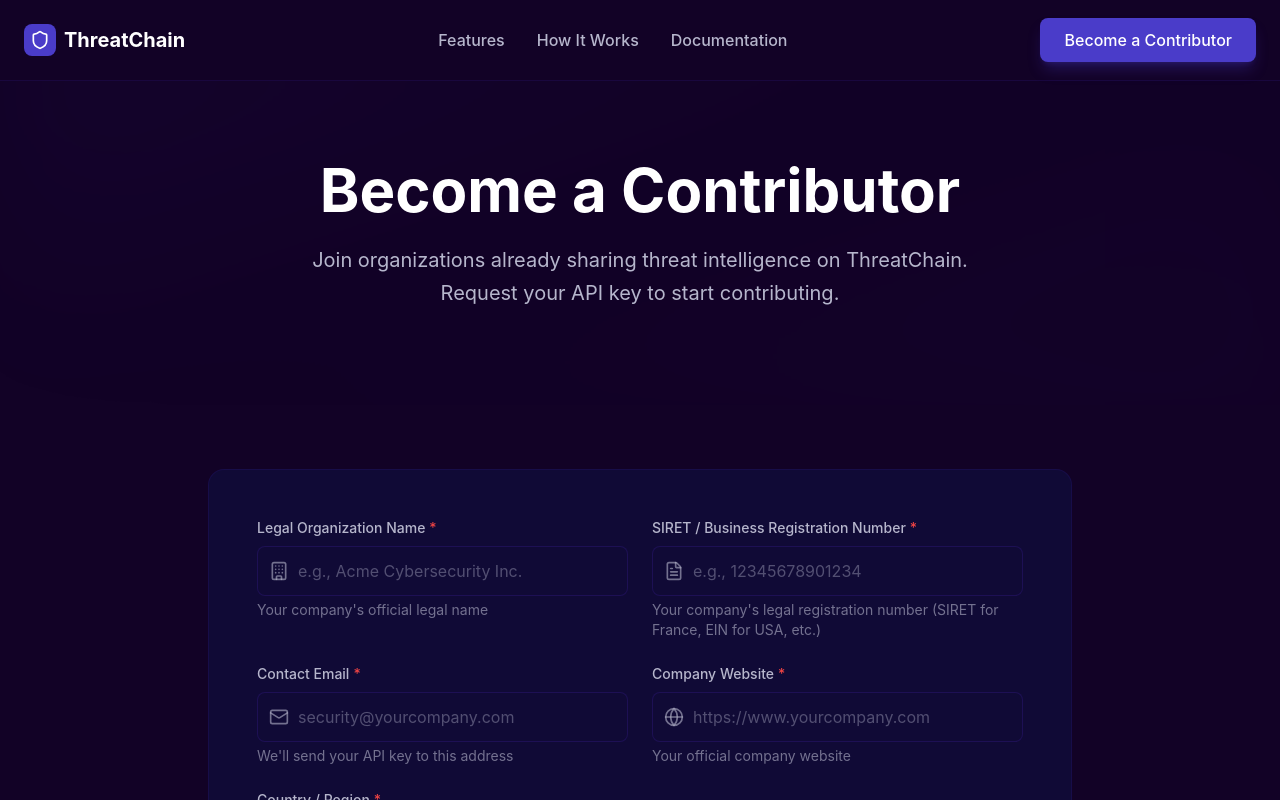
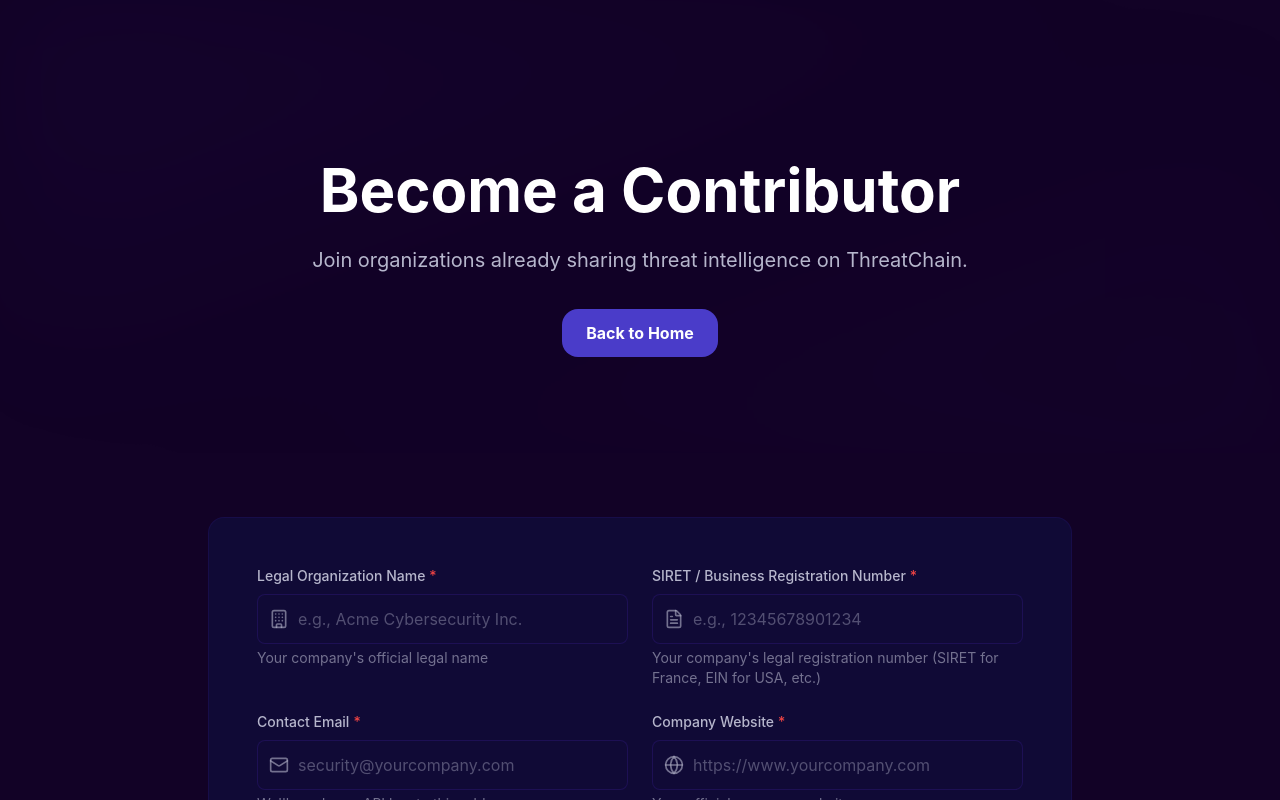
Before and after one commit to RayenHanafi/PPP, a React (Vite) app: page /become-contributor in a window 1280 px wide. Shown: the top 800 px of the page. Built offline with nearby package versions, Linux system fonts and the light colour scheme.

Commit message:
update: become contributor page - remove navbar

```diff
--- a/src/pages/BecomeContributor.tsx
+++ b/src/pages/BecomeContributor.tsx
@@ -1,5 +1,5 @@
 import { motion } from "framer-motion";
-import { Navbar } from "../components/Navbar";
+import { Link } from "react-router-dom";
 import { RegistrationForm } from "../components/RegistrationForm";
 import { WhatHappensNext } from "../components/WhatHappensNext";
 import { Footer } from "../components/landing/Footer";
@@ -10,8 +10,6 @@
       id="become-contributor"
       className="min-h-screen bg-[#120226] text-white"
     >
-      <Navbar />
-
       {/* Hero Section */}
       <section className="pt-32 pb-16 md:pt-40 md:pb-24 px-4 md:px-6 text-center relative overflow-hidden">
         <div className="absolute inset-0 bg-gradient-to-br from-[#4A3CC9]/[0.05] via-transparent to-[#2A1673]/[0.05] blur-3xl" />
@@ -28,8 +26,11 @@
 
             <p className="text-lg md:text-xl text-[#B6B6CC] max-w-2xl mx-auto leading-relaxed">
               Join organizations already sharing threat intelligence on
-              ThreatChain. Request your API key to start contributing.
+              ThreatChain.
             </p>
+            <button className="mt-8 bg-[#4A3CC9] hover:bg-[#3A2CA9] text-white font-bold py-3 px-6 rounded-2xl transition duration-300">
+              <Link to="/">Back to Home</Link>
+            </button>
           </motion.div>
         </div>
       </section>
```
